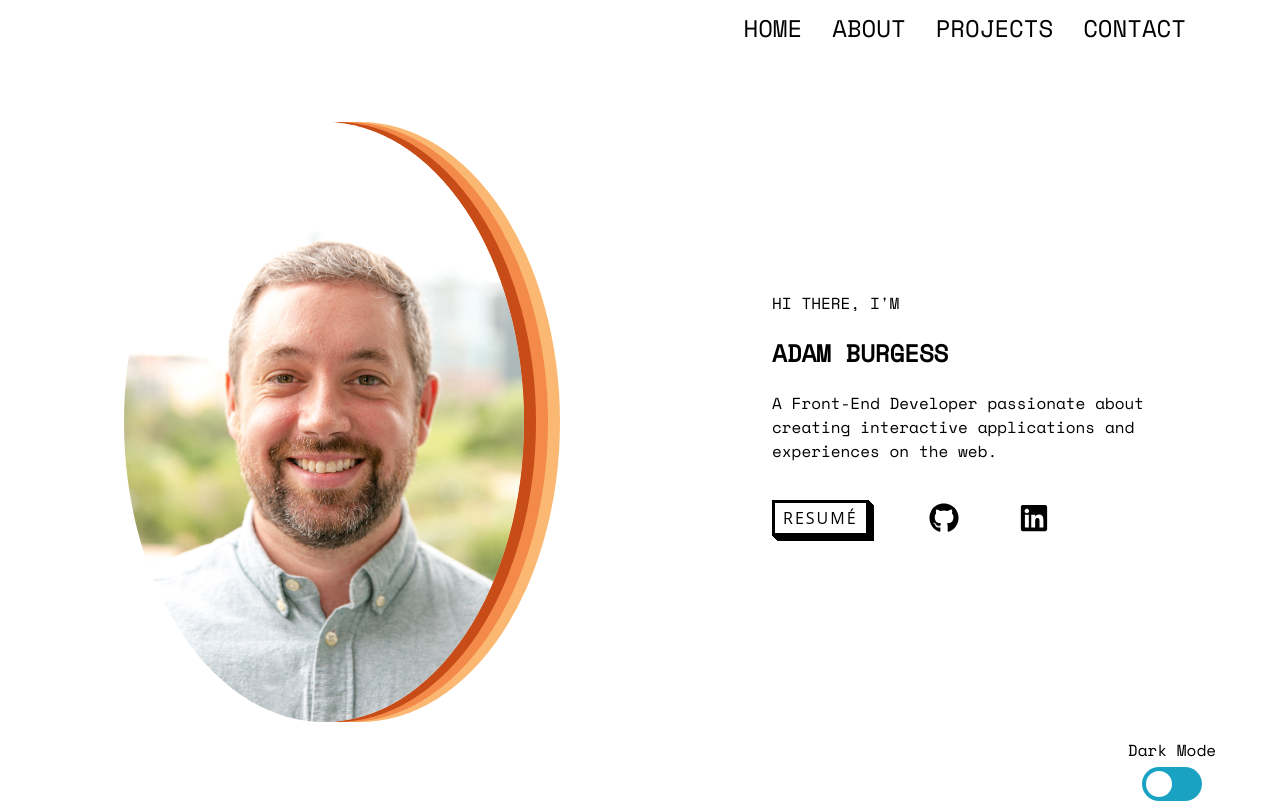
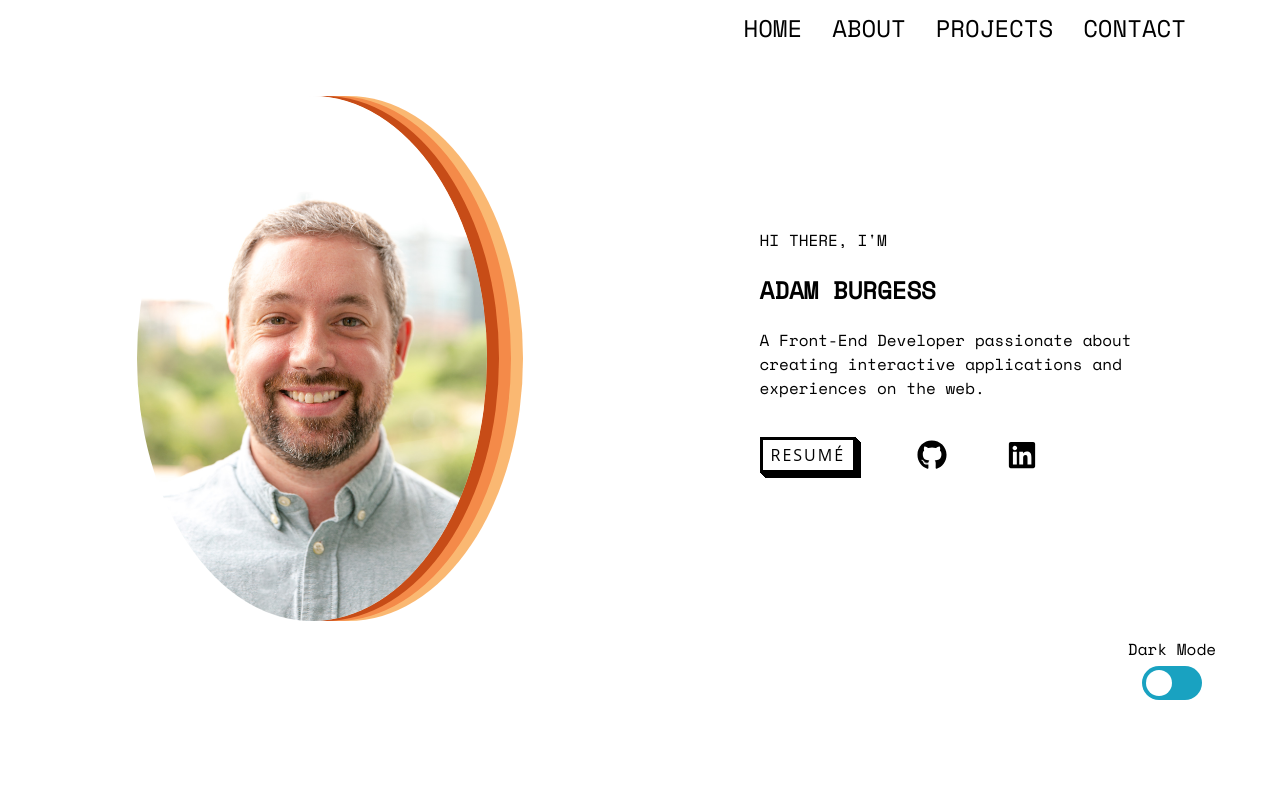
Before and after one commit to aburg15/portfolio, a React (Create React App) app: page / in a window 1280 px wide. Built offline with nearby package versions, Linux system fonts and the light colour scheme.

Commit message:
Adjust styling

```diff
--- a/src/Home.css
+++ b/src/Home.css
@@ -2,12 +2,11 @@
   display: flex;
   justify-content: space-around;
   align-items: center;
-  margin-top: 2%;
   width: 100%;
 }
 
 .headshot-img {
-  width: 400px;
+  width: 350px;
   border-radius: 50%;
   box-shadow: 12px 0 #c74c17, 24px 0 #f48a49, 36px 0 #fab871fc;
 }
@@ -151,6 +150,7 @@ input:checked + .slider:before {
   }
 
   .headshot-img {
+    margin-top: 2%;
     width: 200px;
   }
 
--- a/src/Navbar.css
+++ b/src/Navbar.css
@@ -22,8 +22,6 @@
 
 .navbar-item-dark {
   color: white;
-  margin: 5px;
-  font-size: medium;
 }
 
 .navbar-item:after {
@@ -53,4 +51,8 @@
     margin: 5px;
     font-size: medium;
   }
+  .navbar-item-dark {
+    margin: 5px;
+    font-size: medium;
+  }
 }
--- a/src/Projects.css
+++ b/src/Projects.css
@@ -72,8 +72,8 @@
   }
 
   .project-img {
-  height: 250px;
-  width: 300px;
+  height: 200px;
+  width: 275px;
   border-radius: 2%;
 }
 }
```
